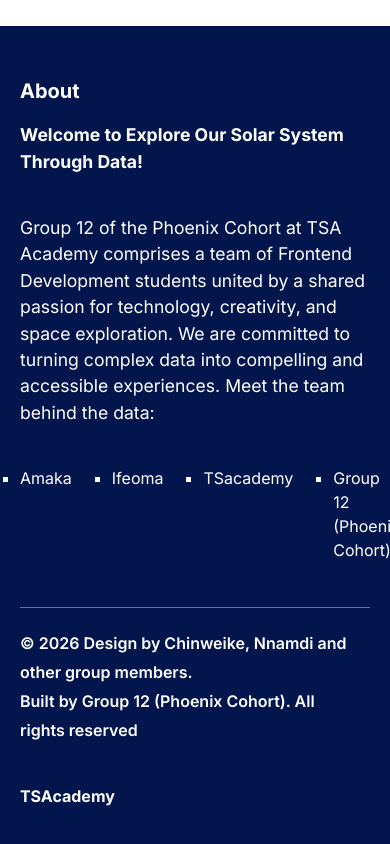
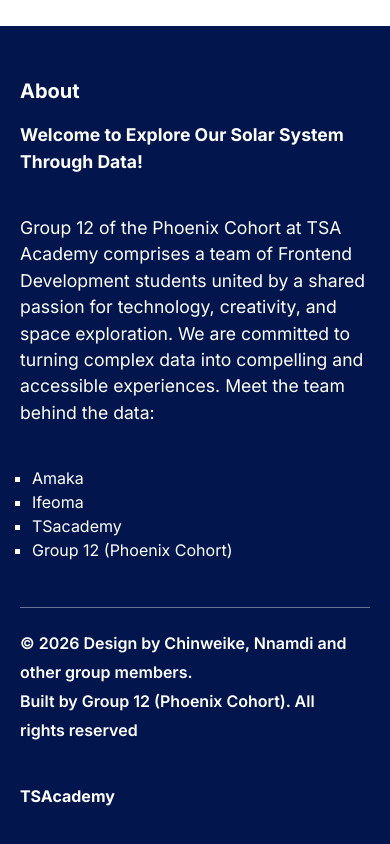
Before and after one commit to nebnnamdi/capstone-solar-system, a React (Vite) app: page / in a window 390 px wide. Shown: the part 6392-7236 px from the top of the page. Built offline with nearby package versions, Linux system fonts and the light colour scheme.

Commit message:
fixed responsiveness issues

```diff
--- a/index.html
+++ b/index.html
@@ -3,7 +3,8 @@
   <head>
     <meta charset="UTF-8" />
     <link rel="icon" type="image/svg+xml" href="/favicon.svg" />
-    <meta name="Group 12" content="width=device-width, initial-scale=1.0" />
+    <meta name="viewport" content="width=device-width, initial-scale=1.0" />
+    <meta name="Group 12 (Phoenix Cohort)" />
     <title>Solar System</title>
   </head>
   <body>
--- a/src/components/footer/footer.css
+++ b/src/components/footer/footer.css
@@ -51,6 +51,7 @@
   margin: 20px 0 45px 0;
   display: flex;
   gap: 40px;
+  font-size: 16px;
 }
 
 li {
@@ -80,4 +81,9 @@
   .footer-right {
     margin-top: 20px;
   }
+
+  ul {
+    display: block;
+    padding-left: 12px;
+  }
 }
```
Also changed, not shown: src/components/header/header.css (line endings or trailing spaces).
